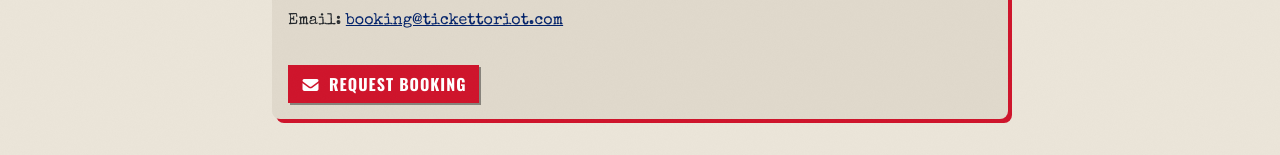
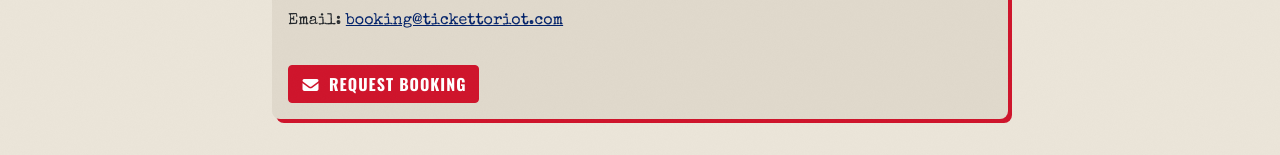
Before and after one commit to coffeemetalcode/ticket-to-riot, an Angular app: page /book in a window 1280 px wide. Shown: the part 596-751 px from the top of the page. Built offline with nearby package versions, Linux system fonts and the light colour scheme.

Commit message:
gitignore angular cache, button border radius

```diff
--- a/src/styles.css
+++ b/src/styles.css
@@ -94,8 +94,7 @@ body::before {
   font-family: var(--font-display);
   text-transform: uppercase;
   letter-spacing: 1px;
-  border-radius: 0;
-  box-shadow: 2px 2px 0 rgba(0, 0, 0, 0.4);
+  border-radius: 0.25rem;
 }
 
 .btn-primary:hover,
```
Also changed, not shown: 1 other file (tests, documents, lock files or other folders).
